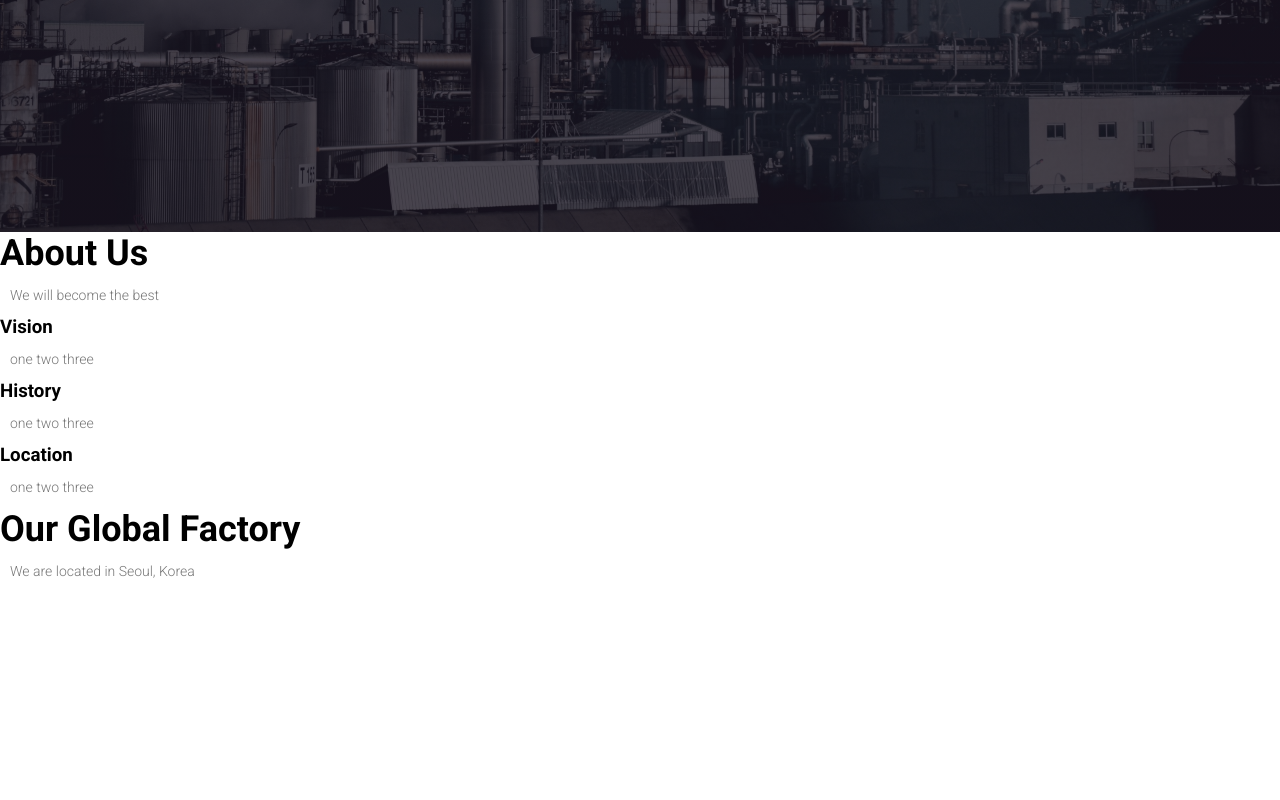
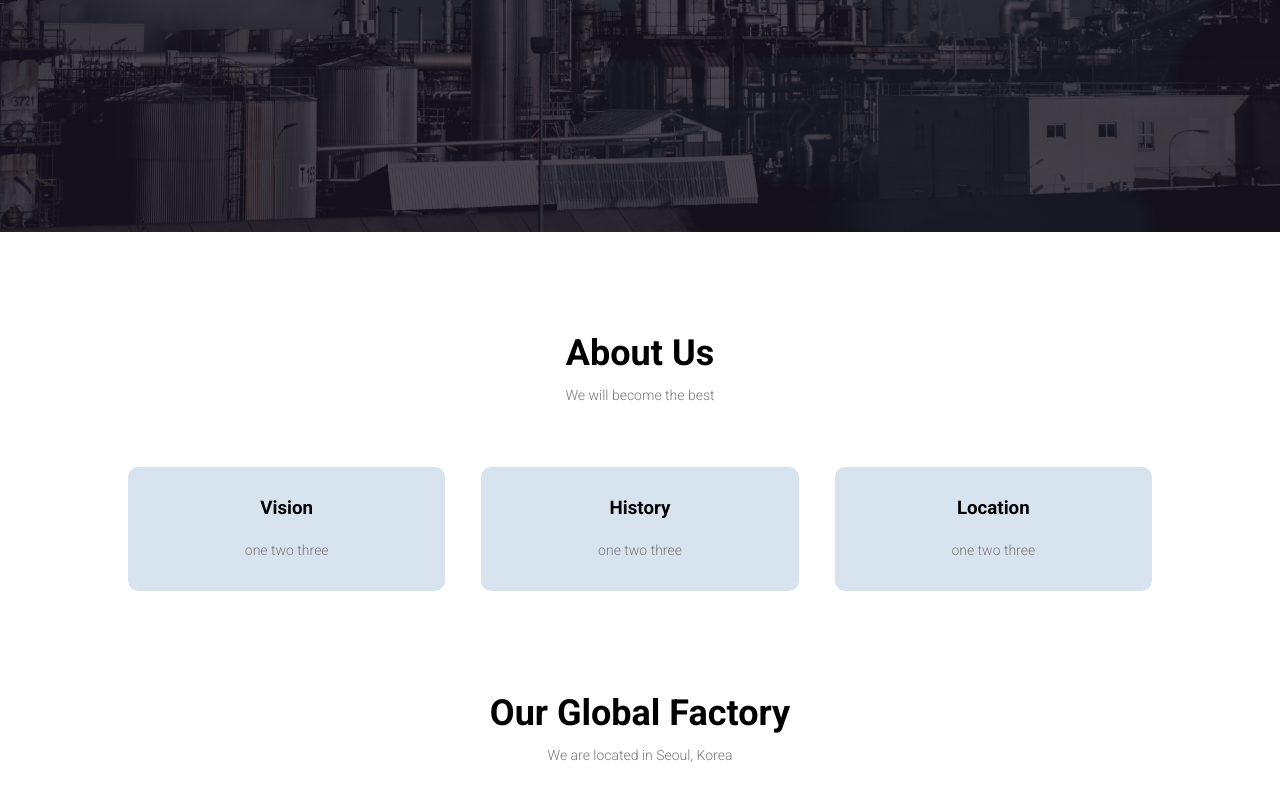
Before and after one commit to Jungtae-Lee/webpage-MAXON, a plain HTML site: page index.html in a window 1280 px wide. Shown: the part 568-1368 px from the top of the page. Before the commit the page ends 1179 px from the top, so only its background shows below. Drawn offline with Linux system fonts and the light colour scheme.

Commit message:
Update style.css

```diff
--- a/style.css
+++ b/style.css
@@ -45,7 +45,7 @@ nav img{
   content: '';
   width: 0%;
   height: 2px;
-  background:#483d8b;
+  background:#001086;
   display: block;
   margin: auto;
   transition: 0.5s;
@@ -88,8 +88,8 @@ nav img{
 }
 
 .hero-btn:hover{
-  border: 1px solid #483d8b;
-  background: #483d8b;
+  border: 1px solid #001086;
+  background: #001086;
   transition: 1s;
 }
 
@@ -106,7 +106,7 @@ nav .fas{
   }
   .nav-links{
     position: absolute;
-    background: #483d8b;
+    background: #001086;
     height: 100vh;
     width: 200px;
     top: 0;
@@ -130,9 +130,9 @@ nav .fas{
 
 }
 
-/*-------course--------*/
+/*-------About--------*/
 
-.Business{
+.About{
   width:80%;
   margin: auto;
   text-align: center;
@@ -151,3 +151,43 @@ p{
   line-height: 22px;
   padding: 10px;
 }
+
+.row{
+  margin-top: 5%;
+  display: flex;
+  justify-content: space-between;
+}
+
+.intro{
+  flex-basis: 31%;
+  background: #d8e3f0;
+  border-radius: 10px;
+  margin-bottom: 5%;
+  padding: 20px 12px;
+  box-sizing: border-box;
+  transition: 0.5s;
+}
+h3{
+  text-align: center;
+  font-weight: 600;
+  margin: 10px 0;
+}
+
+.intro:hover{
+  box-shadow: 0 0 20px 0px rgba(0,0,0,0.2);
+}
+
+@media(max-width: 700px){
+  .row{
+    flex-direction: column;
+  }
+}
+
+/*--------------factory-----------*/
+
+.factory{
+  width: 80%;
+  margin: auto;
+  text-align: center;
+  padding-top: 50px;
+}
```
